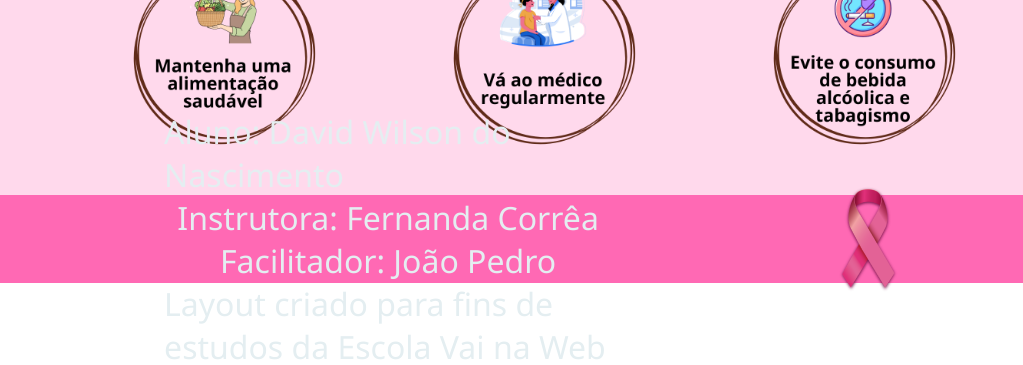
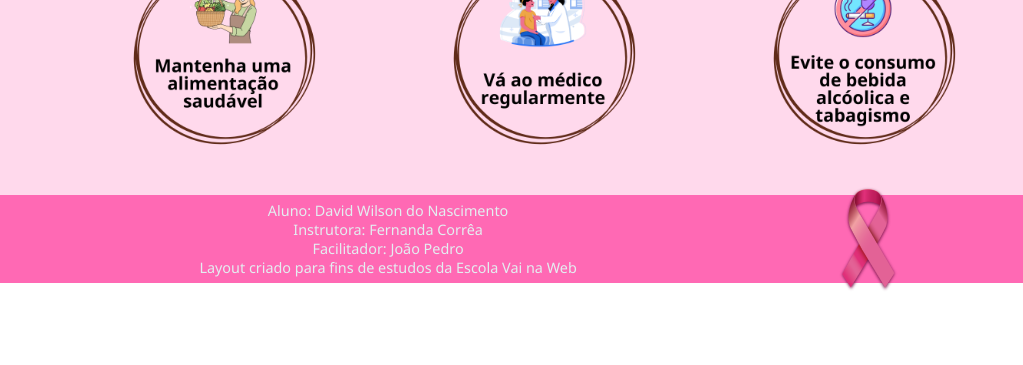
Before and after one commit to DWN0/Desafio-II-Outubro-Rosa, a plain HTML site: page index.html in a window 1280 px wide. Shown: the part 613-978 px from the top of the page, 257-1280 px from the left. After the commit the page ends 907 px from the top, so only its background shows below. Drawn offline with Linux system fonts and the light colour scheme.

Commit message:
Alteração do tamanho da fonte no rodapé

```diff
--- a/style.scss
+++ b/style.scss
@@ -94,6 +94,6 @@ footer {
         justify-content: space-around;
         align-items:center;
         width: 35%;
-        font-size: 200%;
+        font-size: 90%;
     }
 }
```
Also changed, not shown: style.css, 1 other file.
